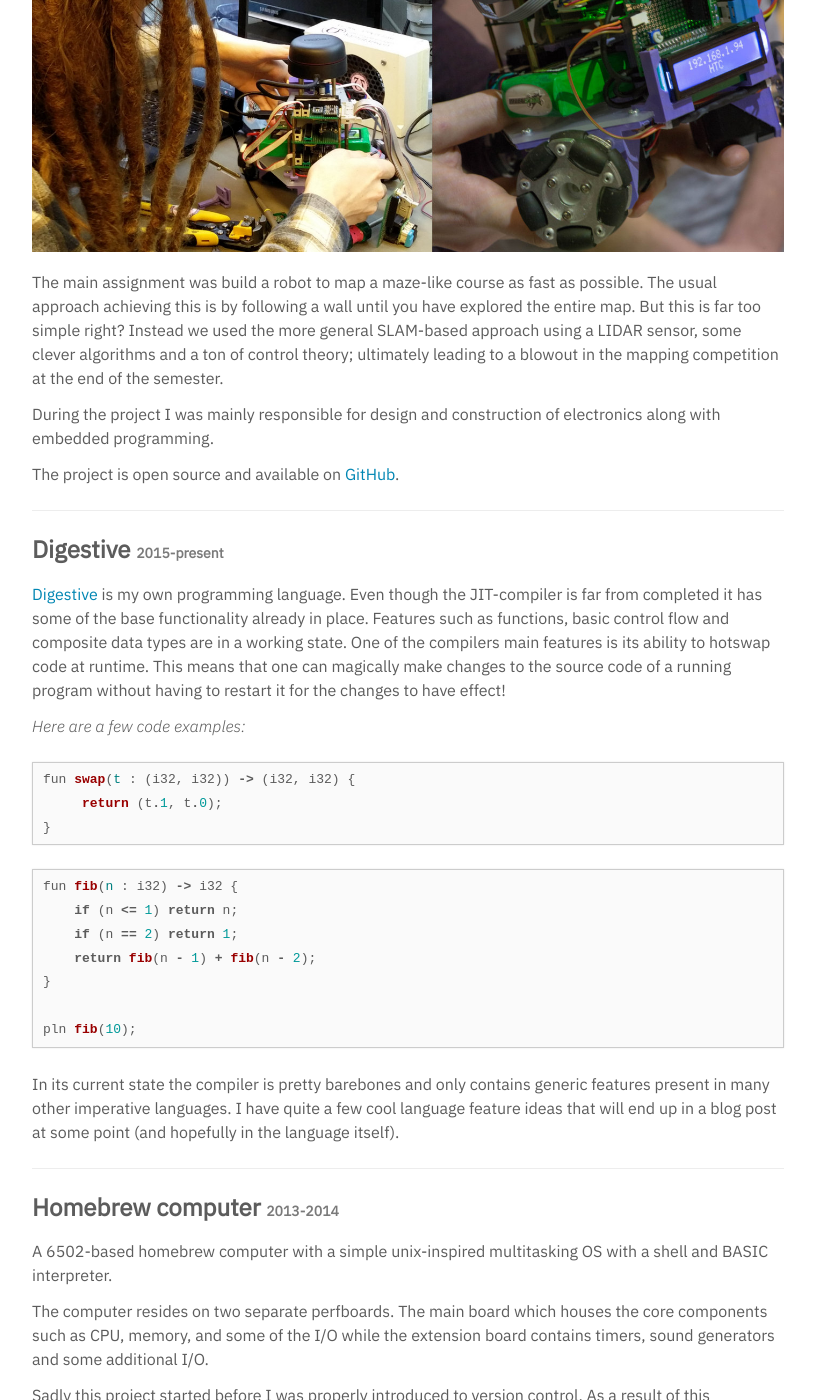
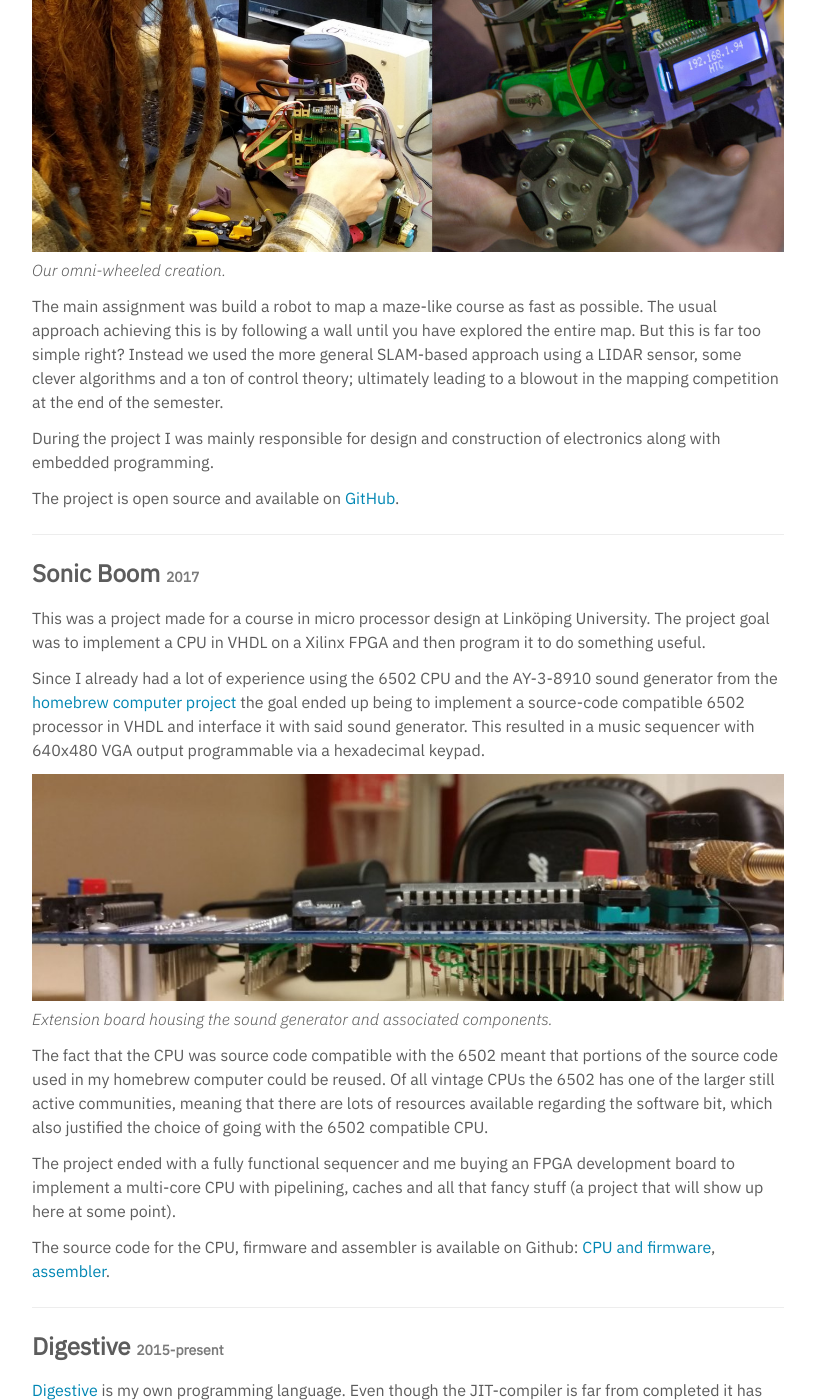
Before and after one commit to williamsjoblom/williamsjoblom.github.io, a Jekyll site: the page built from portfolio.md, in a window 1280 px wide and 1400 px high, scrolled down 541 px. Shown: the whole window, without its empty margins (232-1047 px from the left). Built offline with Jekyll 4.4.1, drawn with Linux system fonts in a browser that asks for light colours.

Commit message:
Add music sequencer to 'projects'

```diff
--- a/portfolio.md
+++ b/portfolio.md
@@ -9,12 +9,30 @@ permalink: /projects/
 This project was done together with five fellow students at Linköping University for a course in construction with microcomputers during the fall of 2017.
 
 ![asdasdasd](../assets/images/kartrobot.jpg "Mapping robot")
+*Our omni-wheeled creation.*
 
 The main assignment was build a robot to map a maze-like course as fast as possible. The usual approach achieving this is by following a wall until you have explored the entire map. But this is far too simple right? Instead we used the more general SLAM-based approach using a LIDAR sensor, some clever algorithms and a ton of control theory; ultimately leading to a blowout in the mapping competition at the end of the semester.
 
 During the project I was mainly responsible for design and construction of electronics along with embedded programming.
 
 The project is open source and available on [GitHub](https://github.com/williamsjoblom/kmm).
+
+<div class="divider"></div>
+
+### Sonic Boom <span>2017</span>
+
+This was a project made for a course in micro processor design at Linköping University. The project goal was to implement a CPU in VHDL on a Xilinx FPGA and then program it to do something useful.
+
+Since I already had a lot of experience using the 6502 CPU and the AY-3-8910 sound generator from the [homebrew computer project](#homebrew) the goal ended up being to implement a source-code compatible 6502 processor in VHDL and interface it with said sound generator. This resulted in a music sequencer with 640x480 VGA output programmable via a hexadecimal keypad.
+
+![](../assets/images/sonicboom.jpg "Sound generation board")
+*Extension board housing the sound generator and associated components.*
+
+The fact that the CPU was source code compatible with the 6502 meant that portions of the source code used in my homebrew computer could be reused. Of all vintage CPUs the 6502 has one of the larger still active communities, meaning that there are lots of resources available regarding the software bit, which also justified the choice of going with the 6502 compatible CPU.
+
+The project ended with a fully functional sequencer and me buying an FPGA development board to implement a multi-core CPU with pipelining, caches and all that fancy stuff (a project that will show up here at some point).
+
+The source code for the CPU, firmware and assembler is available on Github: [CPU and firmware](https://github.com/williamsjoblom/datorkonstruktion-projekt), [assembler](https://github.com/williamsjoblom/chasm).
 
 <div class="divider"></div>
 
```
Also changed, not shown: assets/images/sonicboom.jpg (added).
